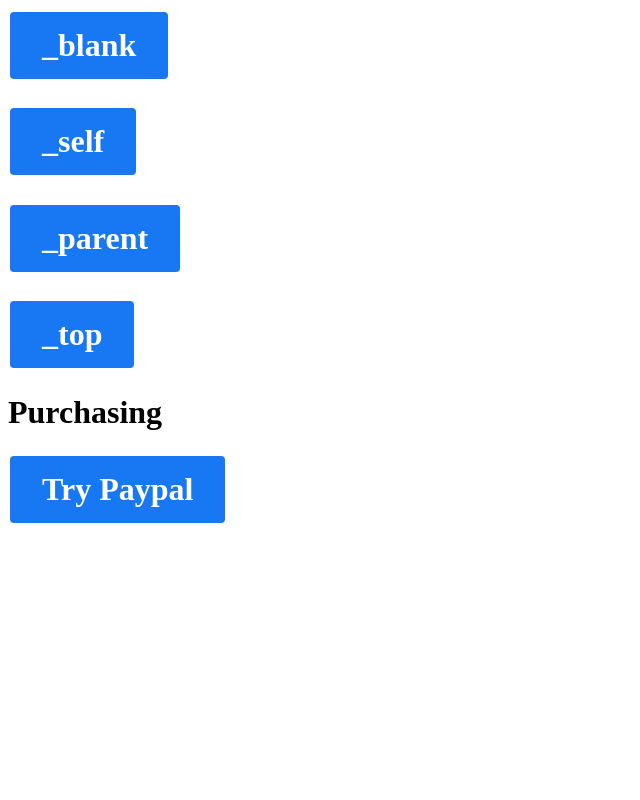
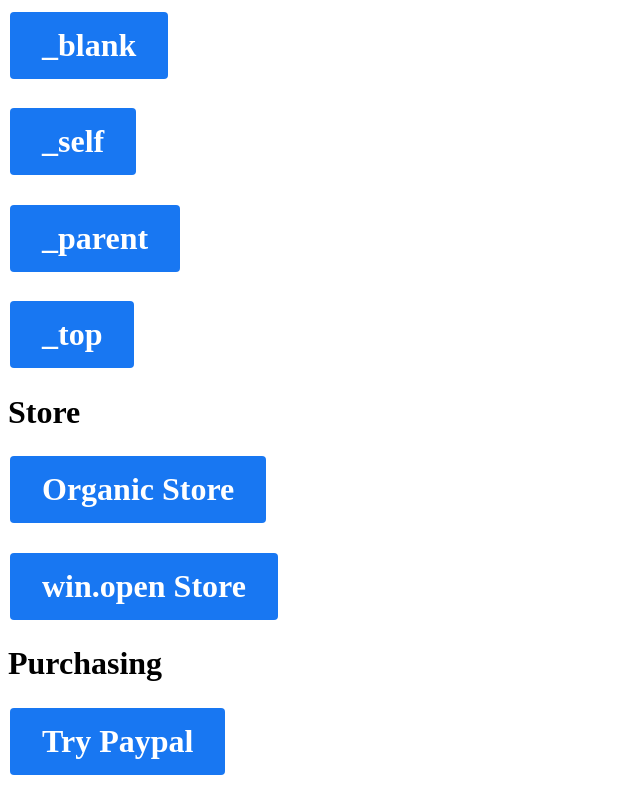
Before and after one commit to aiwen0918/demo, a plain HTML site: page index.html in a window 1280 px wide. Shown: the part 1353-2153 px from the top of the page, without its empty margins (0-640 px from the left). Before the commit the page ends 1902 px from the top, so only its background shows below. Drawn offline with Linux system fonts and the light colour scheme.

Commit message:
Add store

```diff
--- a/index.html
+++ b/index.html
@@ -36,6 +36,11 @@
     <h1><a onclick="window.open('about:blank', '_parent')" class="button">_parent</a></h1>
     <h1><a onclick="window.open('about:blank', '_top')" class="button">_top</a></h1>
   </div>
+  <h1>Store</h1>
+  <div>
+    <h1><a href="https://play.google.com/store/apps/details?id=ai.nokto.wire&hl=en_US&gl=US" class="button">Organic Store</a></h1>
+    <h1><a onclick="window.open('https://play.google.com/store/apps/details?id=ai.nokto.wire&hl=en_US&gl=US', '_blank')" class="button">win.open Store</a></h1>
+  </div>
   <h1>Purchasing</h1>
   <div>
     <h1><a href="https://nichebeautylab.com" class="button">Try Paypal</a></h1>
```
